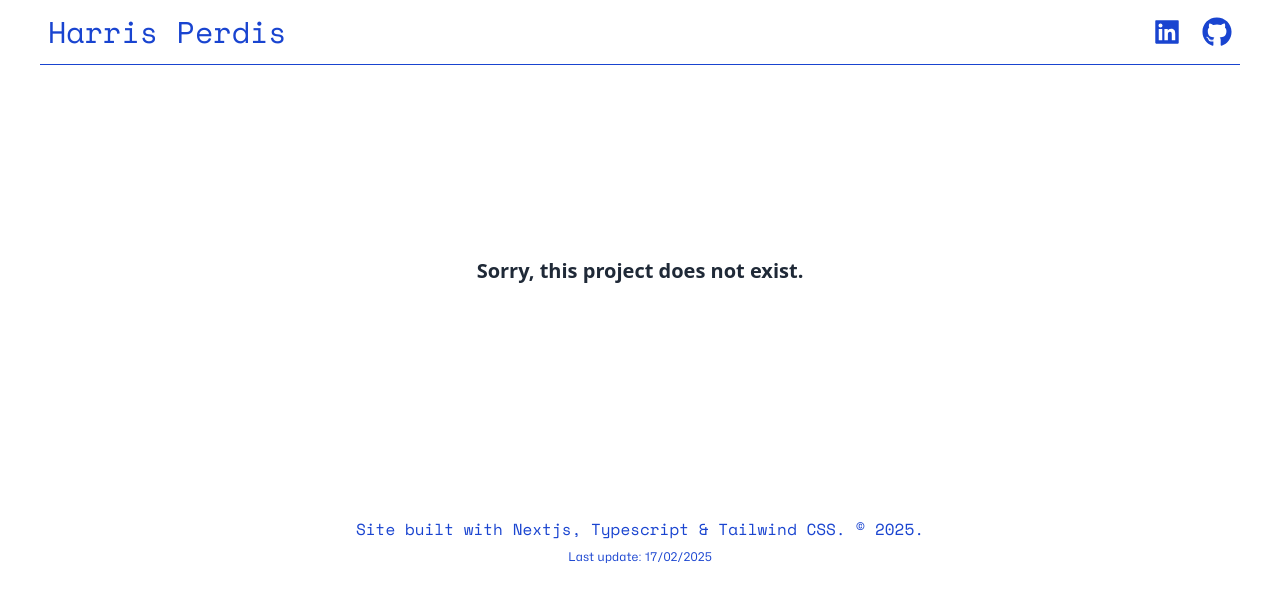
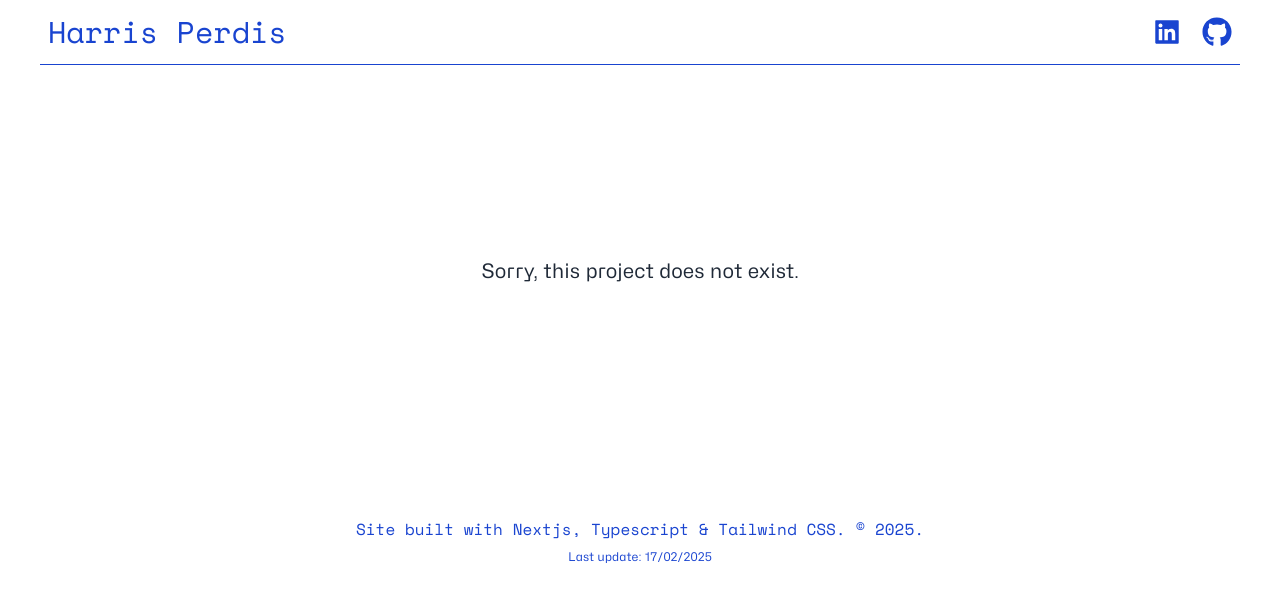
Before and after one commit to Reubotimus/portfolio, a Next.js app: page /portfolio/1 in a window 1280 px wide. Shown: the top 602 px of the page. Built offline with nearby package versions, Linux system fonts and the light colour scheme; a web font is replaced by a local one.

Commit message:
fix hooks

```diff
--- a/src/app/portfolio/[slug]/page.tsx
+++ b/src/app/portfolio/[slug]/page.tsx
@@ -11,14 +11,6 @@ export default function ProjectPage() {
   const router = useRouter();
 
   const projectIndex = Projects.findIndex((p) => p.card.slug === slug);
-
-  if (projectIndex === -1) {
-    return (
-      <div className="flex justify-center items-center text-xl font-bold p-6 sm:p-12 md:p-24 lg:p-32 xl:p-48">
-        Sorry, this project does not exist.
-      </div>
-    );
-  }
 
   const project = Projects[projectIndex];
 
@@ -50,6 +42,14 @@ export default function ProjectPage() {
       }
     }
   }, [clientWindowHeight]);
+
+  if (projectIndex === -1) {
+    return (
+      <div className="flex justify-center items-center text-xl font-hubot p-6 sm:p-12 md:p-24 lg:p-32 xl:p-48">
+        Sorry, this project does not exist.
+      </div>
+    );
+  }
 
   return (
     <>
```
